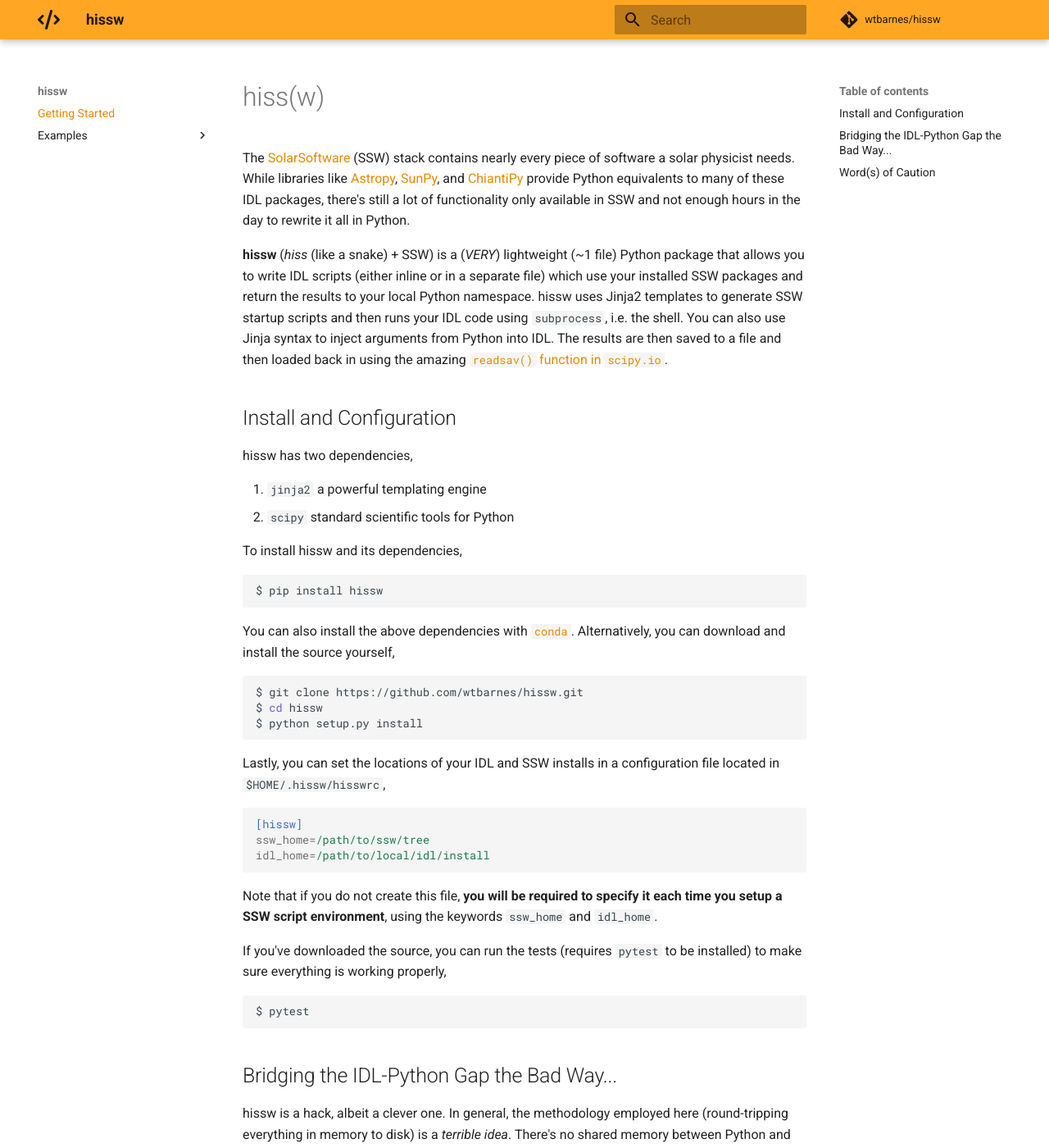
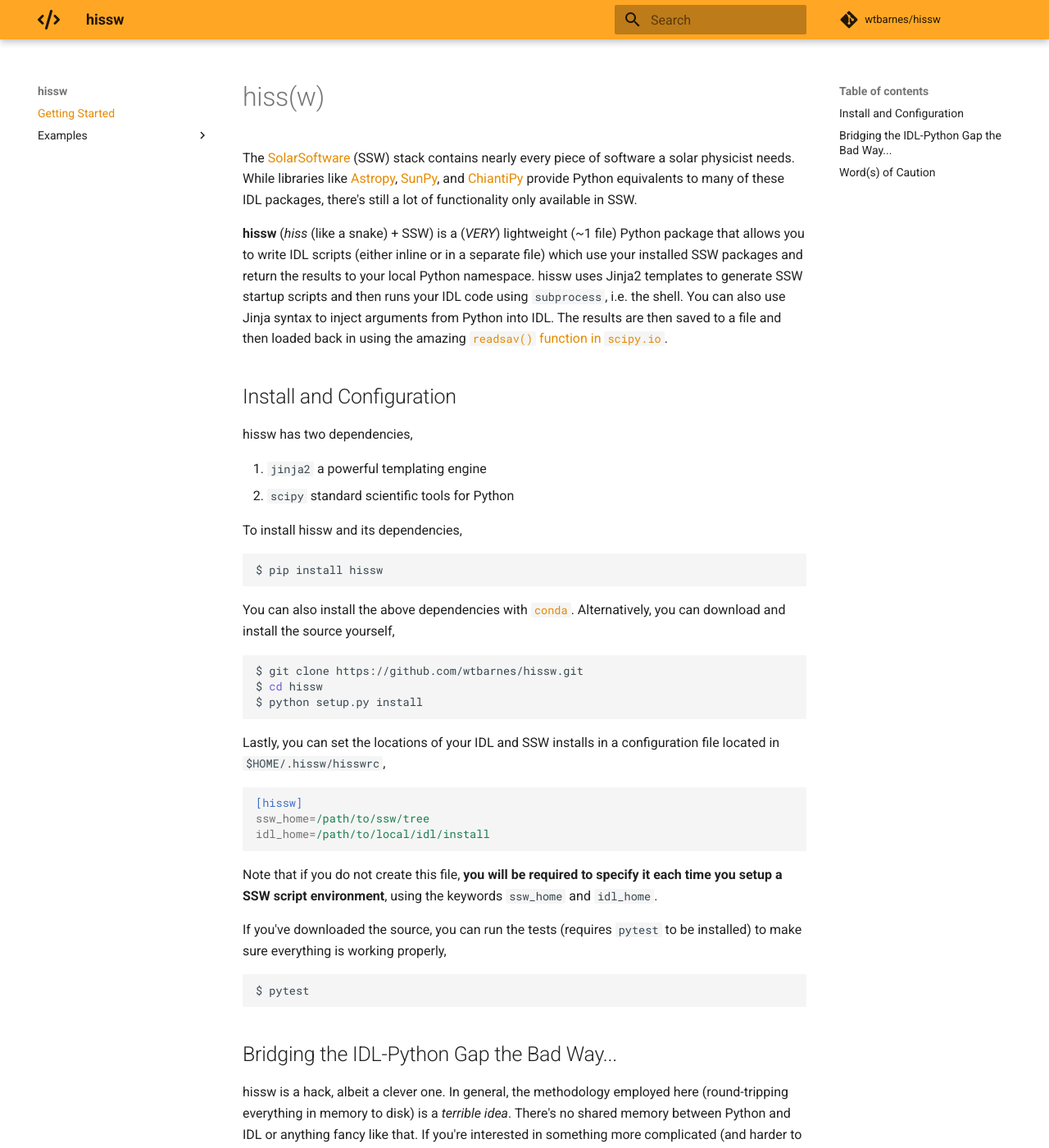
Before and after one commit to wtbarnes/hissw, an MkDocs documentation site: the page built from docs/index.md, in a window 1280 px wide and 1400 px high. Shown: the whole window at 82% size. Built offline with MkDocs 1.6.1 and Material for MkDocs 9.7.7, drawn with Linux system fonts in a browser that asks for light colours; comment, search, counter and statistics services are not loaded; old or Windows-style settings are respelled for this version of MkDocs; some of the changed text lies outside the part shown.

Commit message:
clean up docs a bit

```diff
--- a/docs/index.md
+++ b/docs/index.md
@@ -1,6 +1,6 @@
 # hiss(w)
 
-The [SolarSoftware](http://www.lmsal.com/solarsoft/) (SSW) stack contains nearly every piece of software a solar physicist needs. While libraries like [Astropy](http://www.astropy.org/), [SunPy](http://sunpy.org/), and [ChiantiPy](https://github.com/chianti-atomic/ChiantiPy) provide Python equivalents to many of these IDL packages, there's still a lot of functionality only available in SSW and not enough hours in the day to rewrite it all in Python.
+The [SolarSoftware](http://www.lmsal.com/solarsoft/) (SSW) stack contains nearly every piece of software a solar physicist needs. While libraries like [Astropy](http://www.astropy.org/), [SunPy](http://sunpy.org/), and [ChiantiPy](https://github.com/chianti-atomic/ChiantiPy) provide Python equivalents to many of these IDL packages, there's still a lot of functionality only available in SSW.
 
 **hissw** (*hiss* (like a snake) + SSW) is a (*VERY*) lightweight (~1 file) Python package that allows you to write IDL scripts (either inline or in a separate file) which use your installed SSW packages and return the results to your local Python namespace. hissw uses Jinja2 templates to generate SSW startup scripts and then runs your IDL code using `subprocess`, i.e. the shell. You can also use Jinja syntax to inject arguments from Python into IDL. The results are then saved to a file and then loaded back in using the amazing [`readsav()` function in `scipy.io`](https://docs.scipy.org/doc/scipy-0.14.0/reference/generated/scipy.io.readsav.html).
 
```
Also changed, not shown: other parts of docs/index.md (+1 -1 lines), README.md (+1 -1 lines).
